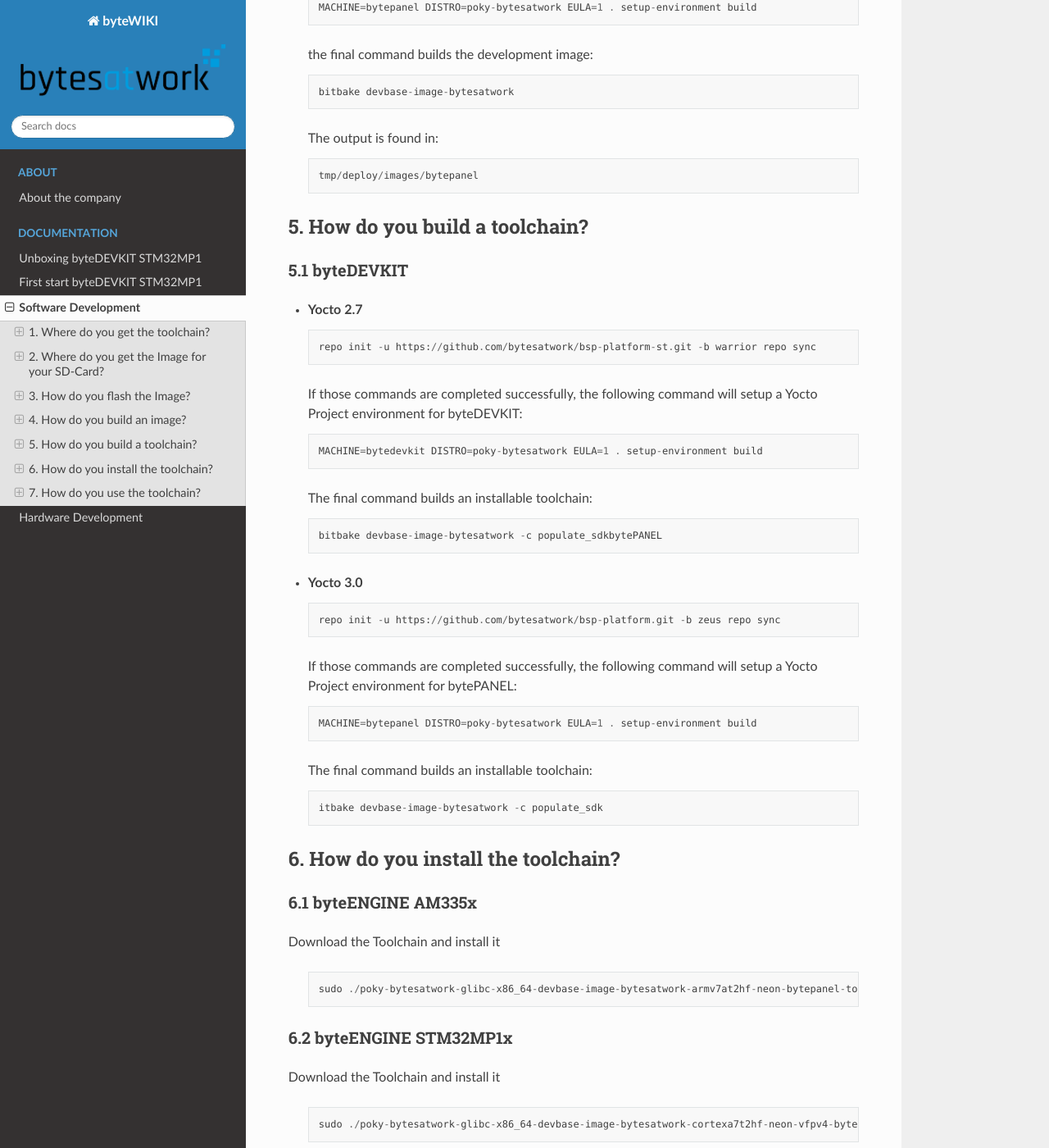
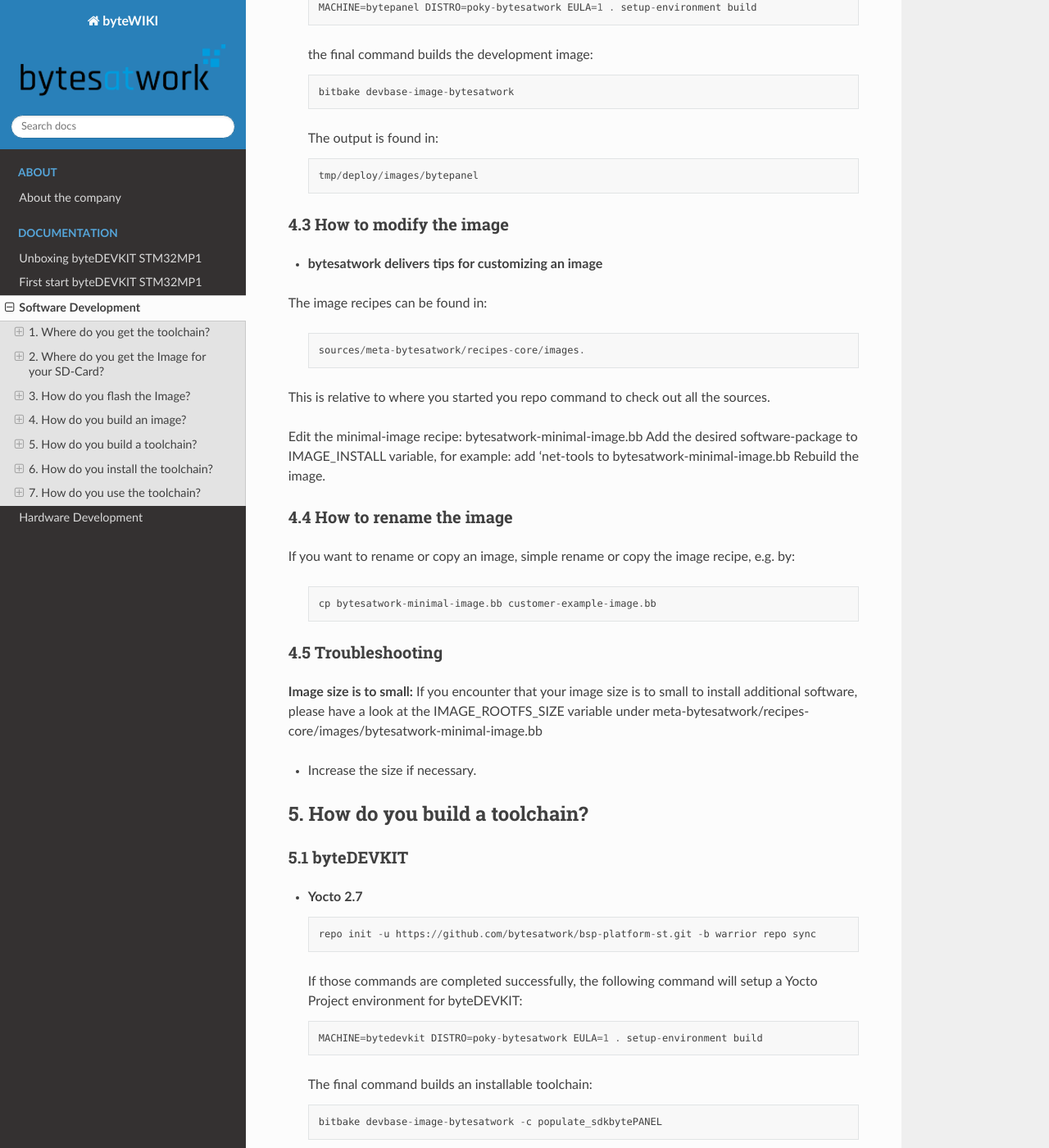
Before and after one commit to jfilus/byteWIKI, a Sphinx documentation site: the page built from docs/source/softwaredevelopment.rst, in a window 1280 px wide and 1400 px high, scrolled down 4034 px. Shown: the whole window at 82% size. Built offline with Sphinx 7.4.7 and the Read the Docs theme 2.0.0, drawn with Linux system fonts in a browser that asks for light colours.

Commit message:
Update softwaredevelopment.rst

```diff
--- a/docs/source/softwaredevelopment.rst
+++ b/docs/source/softwaredevelopment.rst
@@ -200,6 +200,45 @@
       tmp/deploy/images/bytepanel
 
 
+4.3 How to modify the image
+---------
+
+-  **bytesatwork delivers tips for customizing an image**
+
+The image recipes can be found in:
+
+  ::
+
+     sources/meta-bytesatwork/recipes-core/images.
+
+This is relative to where you started you repo command to check out all the sources.
+
+
+Edit the minimal-image recipe: bytesatwork-minimal-image.bb
+Add the desired software-package to IMAGE_INSTALL variable, for example:
+add 'net-tools to bytesatwork-minimal-image.bb
+Rebuild the image.
+
+4.4 How to rename the image
+---------
+
+If you want to rename or copy an image, simple rename or copy the image recipe, e.g. by:
+
+  ::
+
+     cp bytesatwork-minimal-image.bb customer-example-image.bb
+
+
+4.5 Troubleshooting
+---------
+
+**Image size is to small:**
+If you encounter that your image size is to small to install additional software,
+please have a look at the IMAGE_ROOTFS_SIZE variable under
+meta-bytesatwork/recipes-core/images/bytesatwork-minimal-image.bb
+
+-  Increase the size if necessary.
+
 ============================================
 5. How do you build a toolchain?
 ============================================
```
